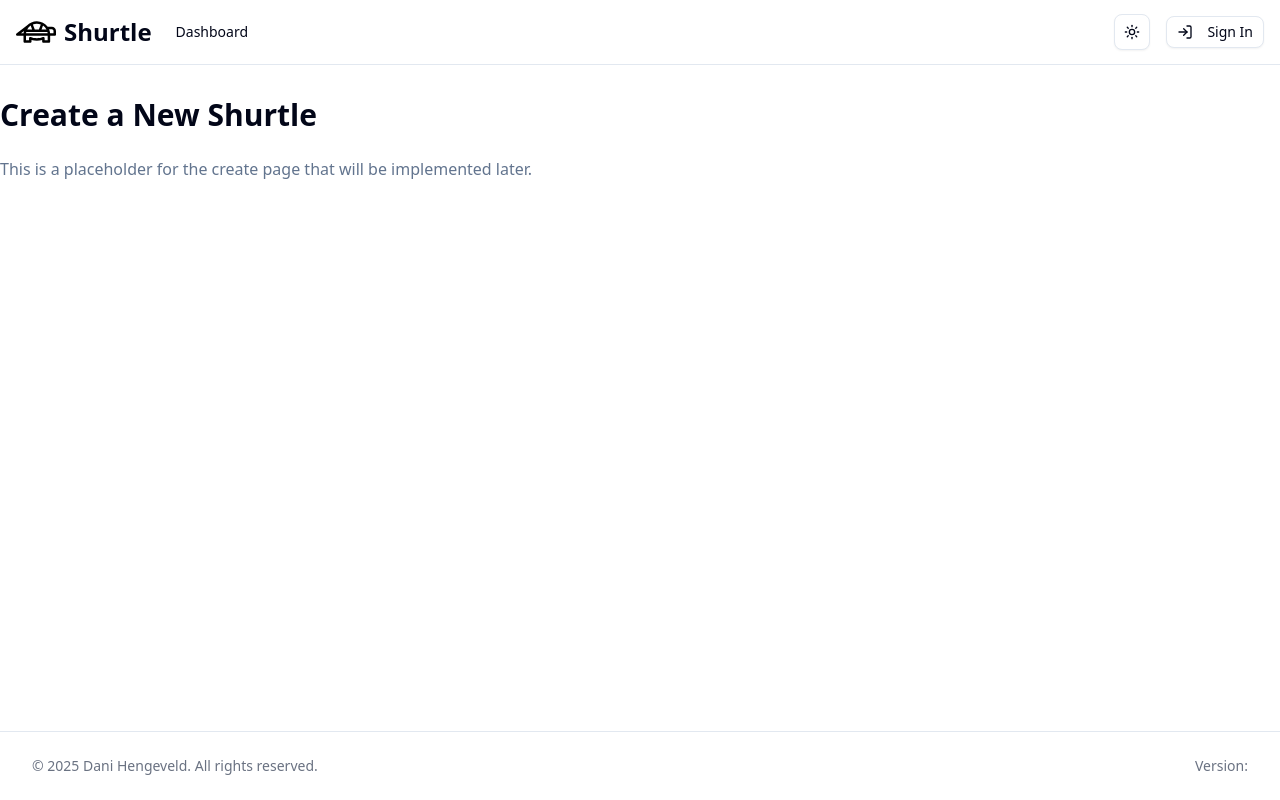
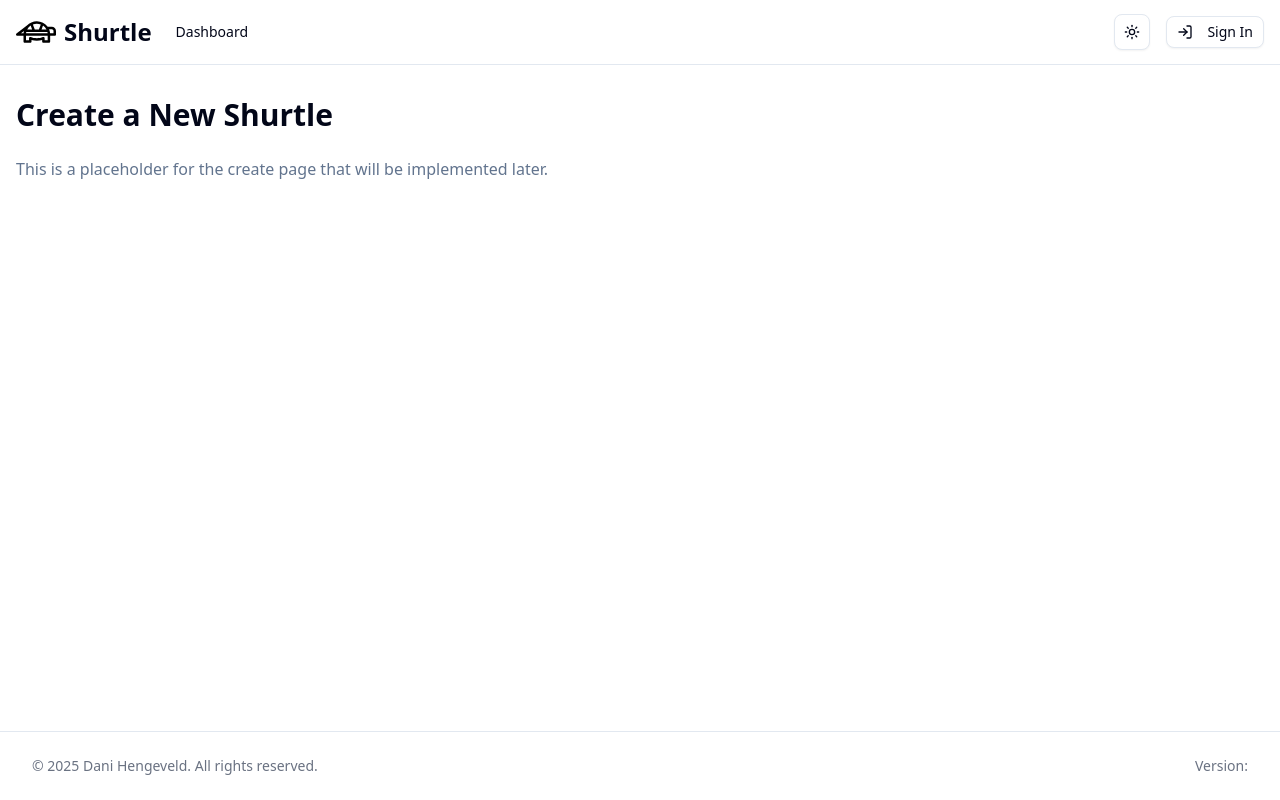
Before and after one commit to danihengeveld/shurtle-ts, a Next.js app: page /create in a window 1280 px wide. Built offline with nearby package versions, Linux system fonts and the light colour scheme; no server answers.

Commit message:
Update page.tsx

```diff
--- a/src/app/(authenticated)/create/page.tsx
+++ b/src/app/(authenticated)/create/page.tsx
@@ -1,6 +1,6 @@
 export default function CreatePage() {
   return (
-    <div className="container mx-auto py-8">
+    <div className="container mx-auto px-4 py-8">
       <h1 className="text-3xl font-bold mb-6">Create a New Shurtle</h1>
       <p className="text-muted-foreground">This is a placeholder for the create page that will be implemented later.</p>
     </div>
```
